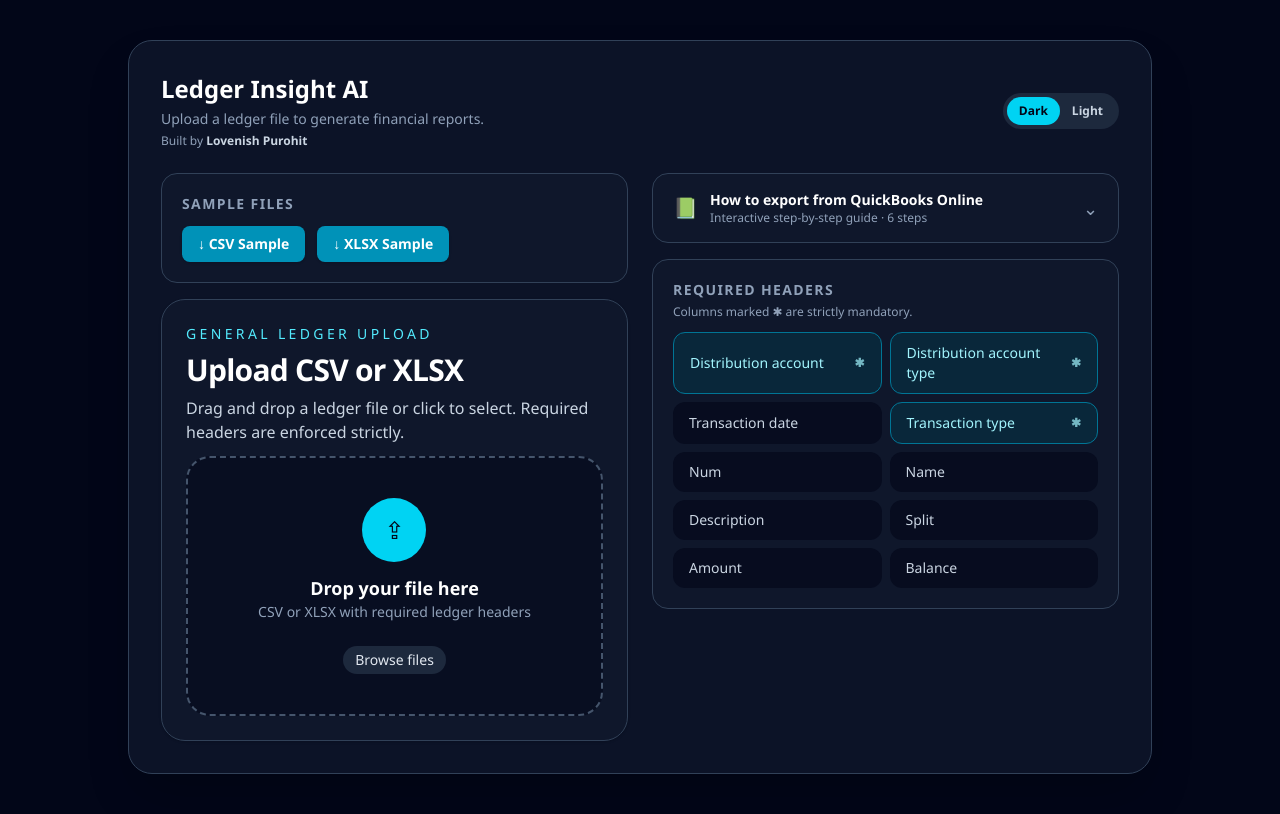
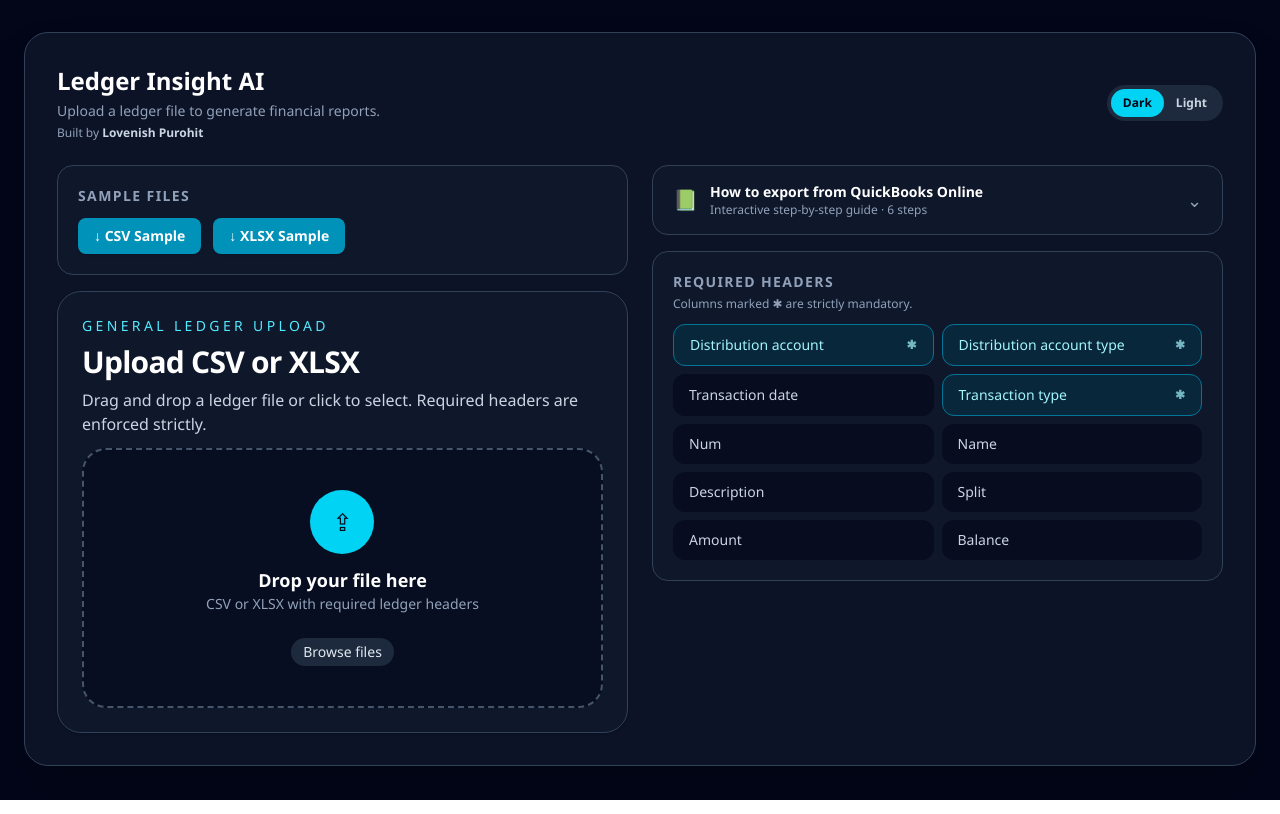
Before and after one commit to lovenishpurohit111/ledger-insight-ai, a Next.js app: page /upload in a window 1280 px wide. Built offline with nearby package versions, Linux system fonts and the light colour scheme.

Commit message:
fix: full viewport width upload page, no max-width constraint

```diff
--- a/app/upload/page.tsx
+++ b/app/upload/page.tsx
@@ -253,8 +253,8 @@ export default function UploadPage() {
 
   if (view === 'upload') {
     return (
-      <div className={`min-h-screen px-4 py-10 ${ui.page}`}>
-        <div className={`mx-auto w-full max-w-5xl rounded-3xl border p-8 ${ui.shell}`}>
+      <div className={`min-h-screen px-6 py-8 ${ui.page}`}>
+        <div className={`w-full rounded-3xl border p-8 ${ui.shell}`}>
           <div className="space-y-6">
             <div className="flex items-center justify-between">
               <div>
```
